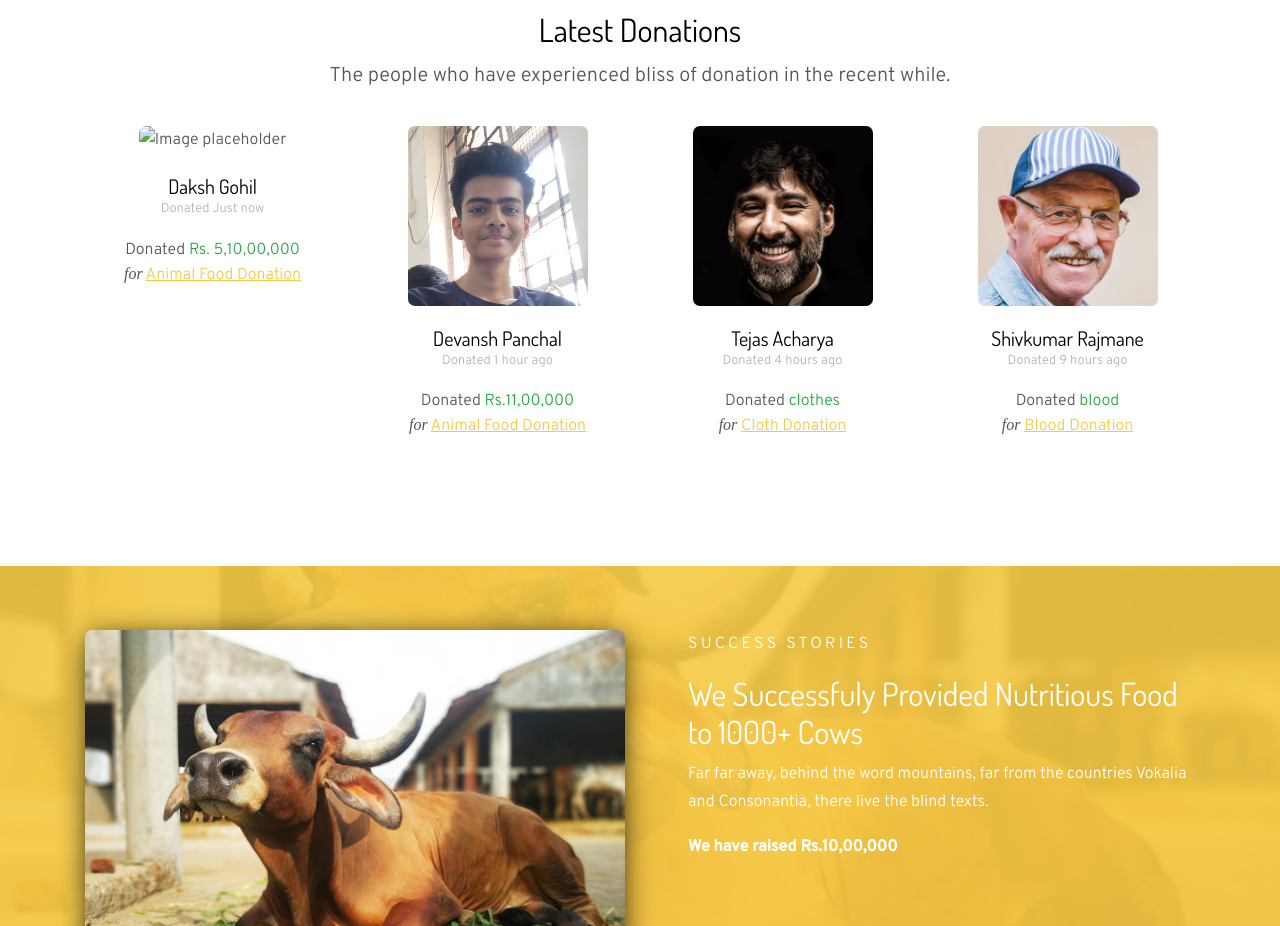
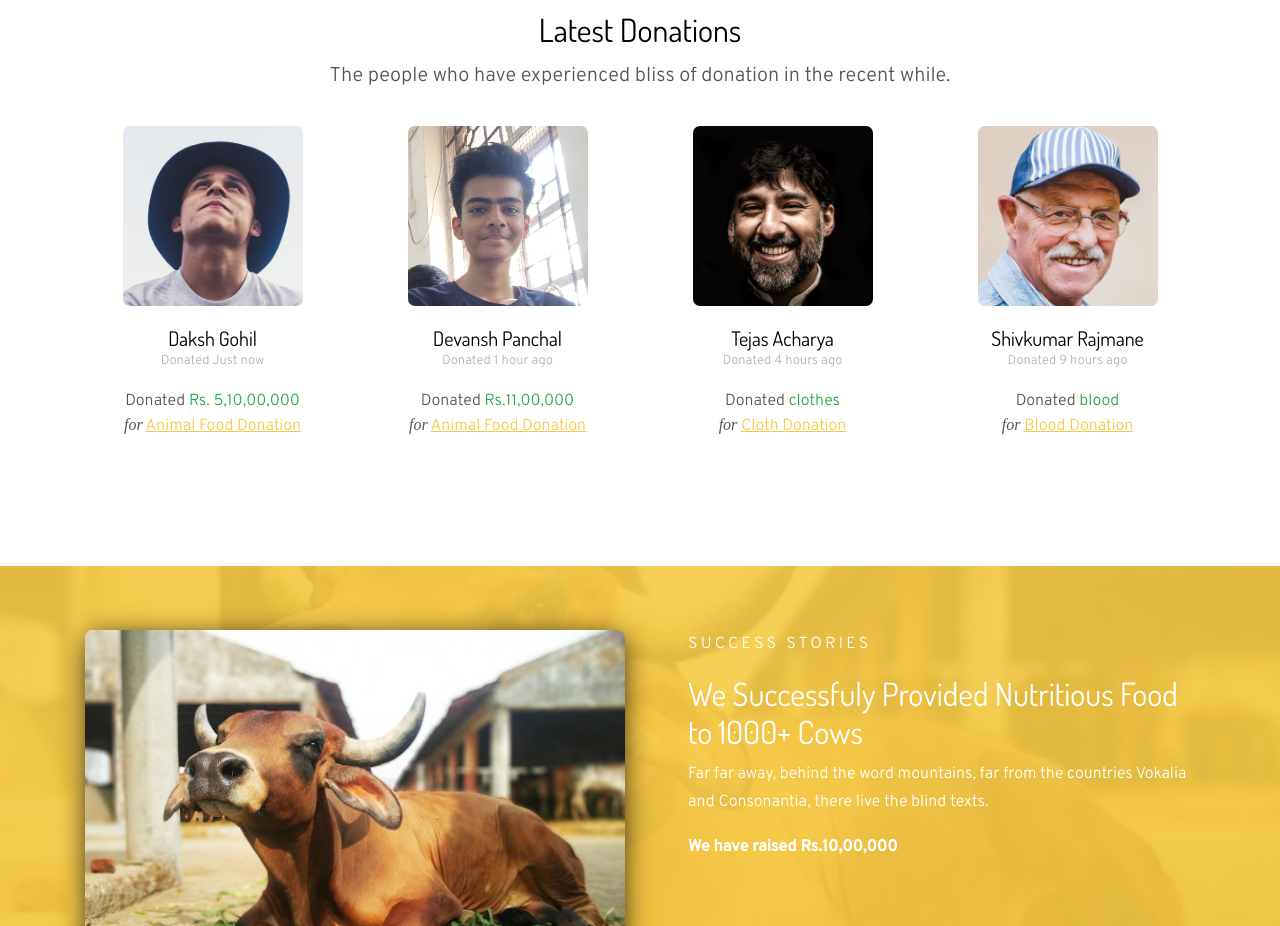
Before and after one commit to daksh-works/joy-of-donating, a plain HTML site: page index.html in a window 1280 px wide. Shown: the part 1440-2366 px from the top of the page. Drawn offline with Linux system fonts and the light colour scheme; some packages are replaced by stand-ins of ours; no server answers; files whose address does not match are found by name.

Commit message:
Update index.html
Made changes in the code to show new uploaded photo instead old one.
Changed jpeg to jpg

```diff
--- a/index.html
+++ b/index.html
@@ -110,7 +110,7 @@
       <div class="row">
         <div class="col-md-6 col-lg-3 mb-5">
           <div class="person-donate text-center">
-            <img src="images/person_1.jpeg" alt="Image placeholder" class="img-fluid">
+            <img src="images/person_1.jpg" alt="Image placeholder" class="img-fluid">
             <div class="donate-info">
               <h2>Daksh Gohil</h2>
               <span class="time d-block mb-3">Donated Just now</span>
```
